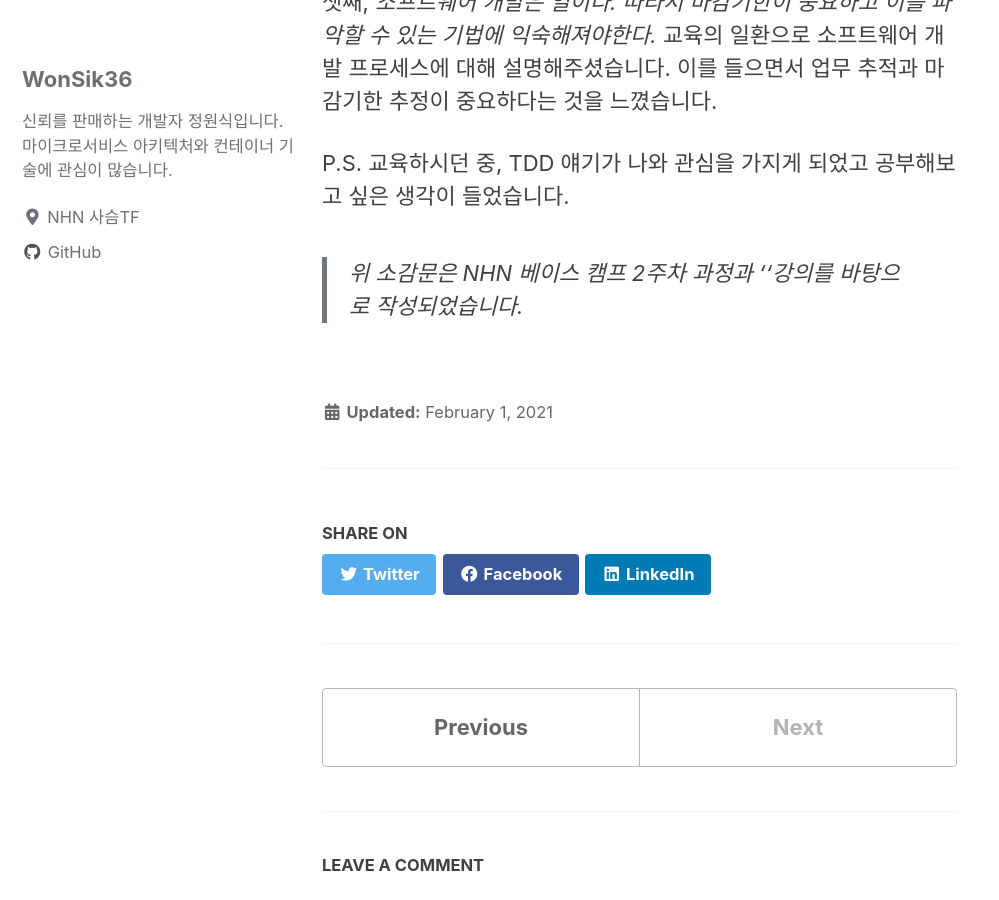
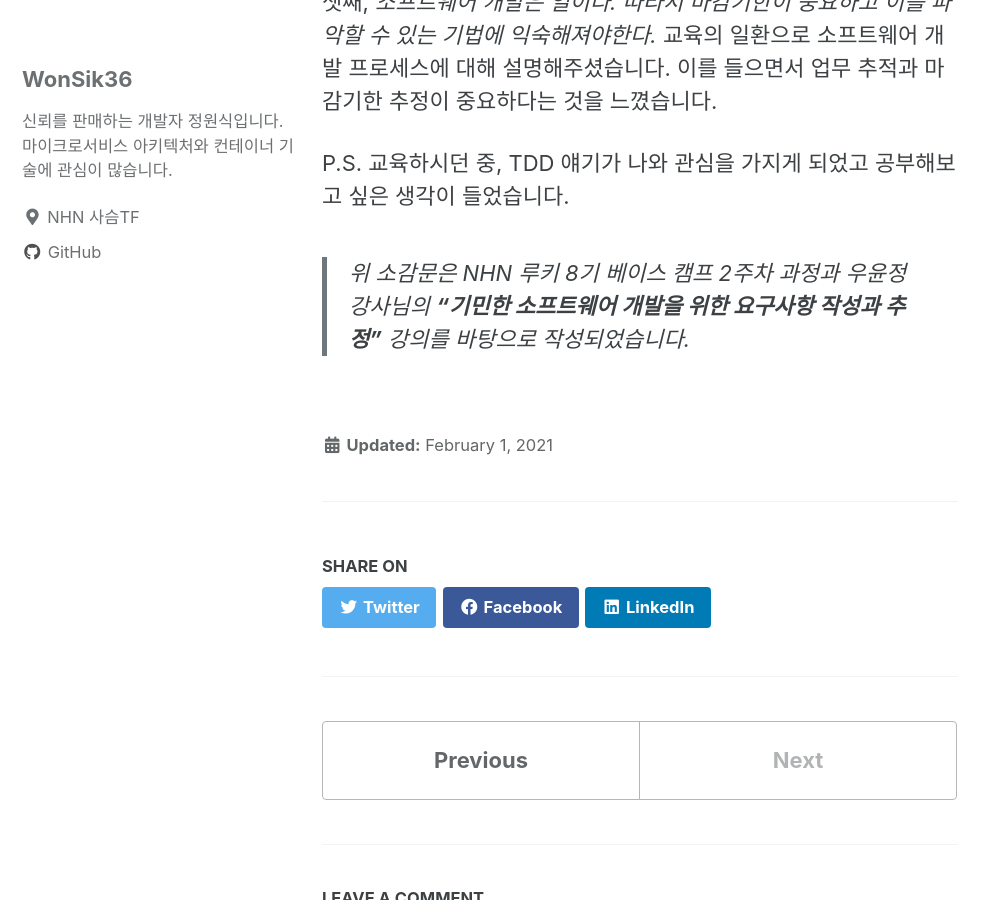
Before and after one commit to WonSik36/WonSik36.github.io, a Jekyll site: the page built from _posts/2021-02-01-2주차-소감.md, in a window 1280 px wide and 900 px high, scrolled down 1043 px. Shown: the whole window, without its empty margins (0-999 px from the left). Built offline with Jekyll 4.4.1, drawn with Linux system fonts in a browser that asks for light colours; cached includes are drawn as plain includes; some of the changed text lies outside the part shown.

Commit message:
2주차 소감문 완성

```diff
--- a/_posts/2021-02-01-2주차-소감.md
+++ b/_posts/2021-02-01-2주차-소감.md
@@ -1,4 +1,4 @@
-# 2주차 소감문
+# NHN 루키8기 베이스캠프 2주차 소감문
 
 이번주는 베이스캠프 2주차로 예매 시스템을 기획하였습니다.
 
@@ -18,4 +18,4 @@
 
 P.S. 교육하시던 중, TDD 얘기가 나와 관심을 가지게 되었고 공부해보고 싶은 생각이 들었습니다.
 
-> 위 소감문은 NHN 베이스 캠프 2주차 과정과 ''강의를 바탕으로 작성되었습니다.
+> 위 소감문은 NHN 루키 8기 베이스 캠프 2주차 과정과 우윤정 강사님의 **"기민한 소프트웨어 개발을 위한 요구사항 작성과 추정"** 강의를 바탕으로 작성되었습니다.
```
